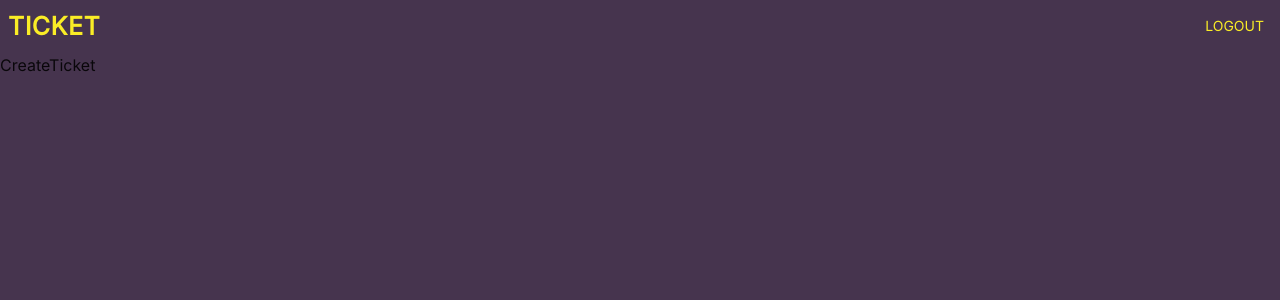
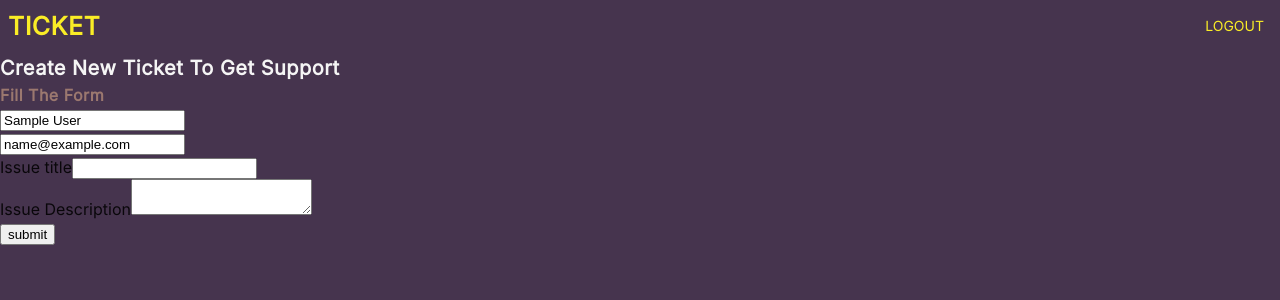
Before and after one commit to CemTunna/ticket, a React (Create React App) app in the folder frontend/: page /createTicket in a window 1280 px wide. Shown: the top 300 px of the page. Built offline with nearby package versions, Linux system fonts and the light colour scheme; sample sign-in values are in the browser's storage.

Commit message:
create ticket form done

```diff
--- a/frontend/src/pages/CreateTicket.tsx
+++ b/frontend/src/pages/CreateTicket.tsx
@@ -1,7 +1,67 @@
-import React from 'react';
+import { Grid } from '@mui/material';
+import React, { Fragment, useState } from 'react';
+import Text from '../components/ui/Text';
+import Title from '../components/ui/Title';
+import { useAppSelector } from '../state/hooks';
 
 const CreateTicket = () => {
-  return <div>CreateTicket</div>;
+  const { user } = useAppSelector((state) => state.auth);
+  const [name] = useState(user.name);
+  const [email] = useState(user.email);
+  const [ticketFormData, setTicketFormData] = useState({
+    issue: '',
+    description: '',
+  });
+  const onSubmit = (e: any) => {
+    e.preventDefault();
+    console.log(ticketFormData);
+  };
+  const onChange = (e: any) => {
+    setTicketFormData((prevState) => ({
+      ...prevState,
+      [e.target.name]: e.target.value,
+    }));
+  };
+  return (
+    <Fragment>
+      <section>
+        <Title>Create New Ticket To Get Support</Title>
+        <Text>Fill the form</Text>
+      </section>
+      <Grid>
+        <label htmlFor='name'></label>
+        <input type='text' value={name} id='name' readOnly />
+      </Grid>
+      <Grid>
+        <label htmlFor='email'></label>
+        <input type='text' value={email} id='email' readOnly />
+      </Grid>
+      <section>
+        <form onSubmit={onSubmit}>
+          <Grid>
+            <label htmlFor='issue'>Issue title</label>
+            <input
+              value={ticketFormData.issue}
+              name='issue'
+              onChange={onChange}
+              type='text'
+              id='issue'
+            />
+          </Grid>
+          <Grid>
+            <label htmlFor='description'>Issue Description</label>
+            <textarea
+              value={ticketFormData.description}
+              name='description'
+              onChange={onChange}
+              id='description'
+            />
+          </Grid>
+          <button type='submit'>submit</button>
+        </form>
+      </section>
+    </Fragment>
+  );
 };
 
 export default CreateTicket;
```
